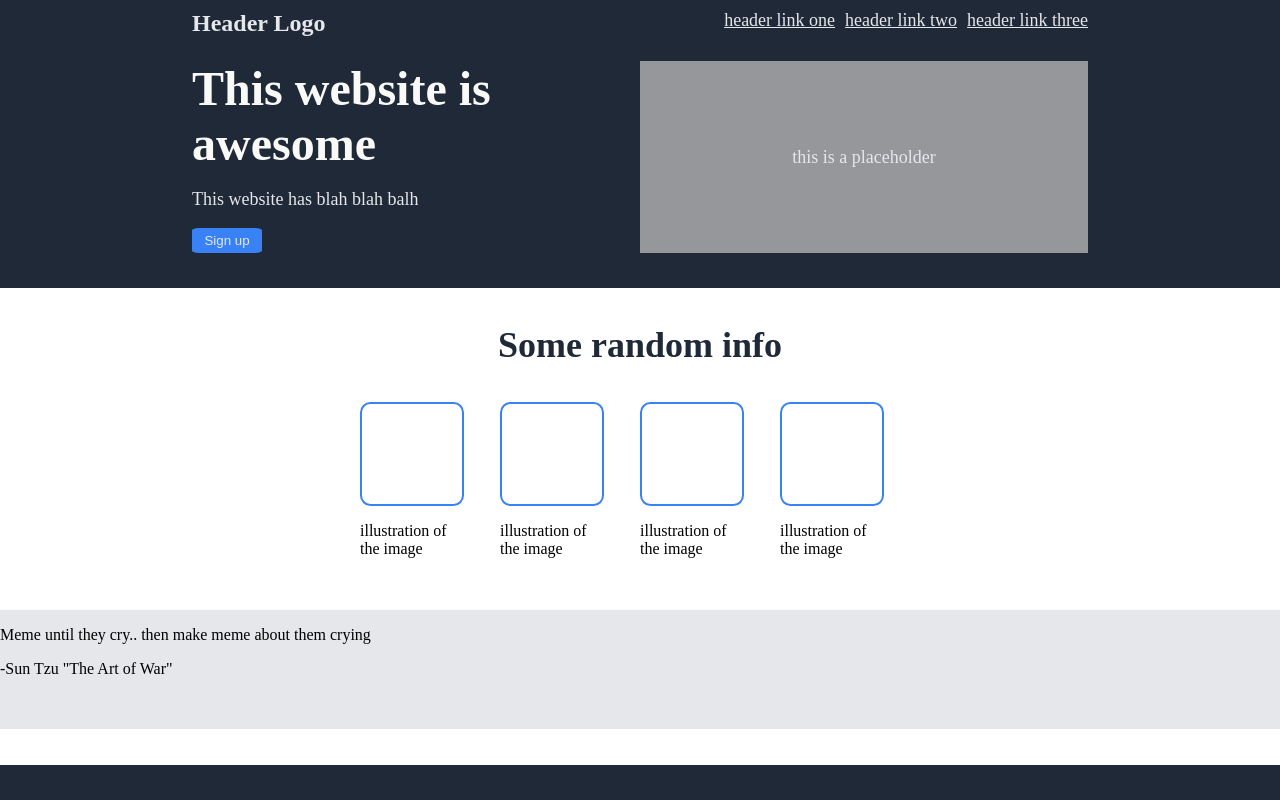
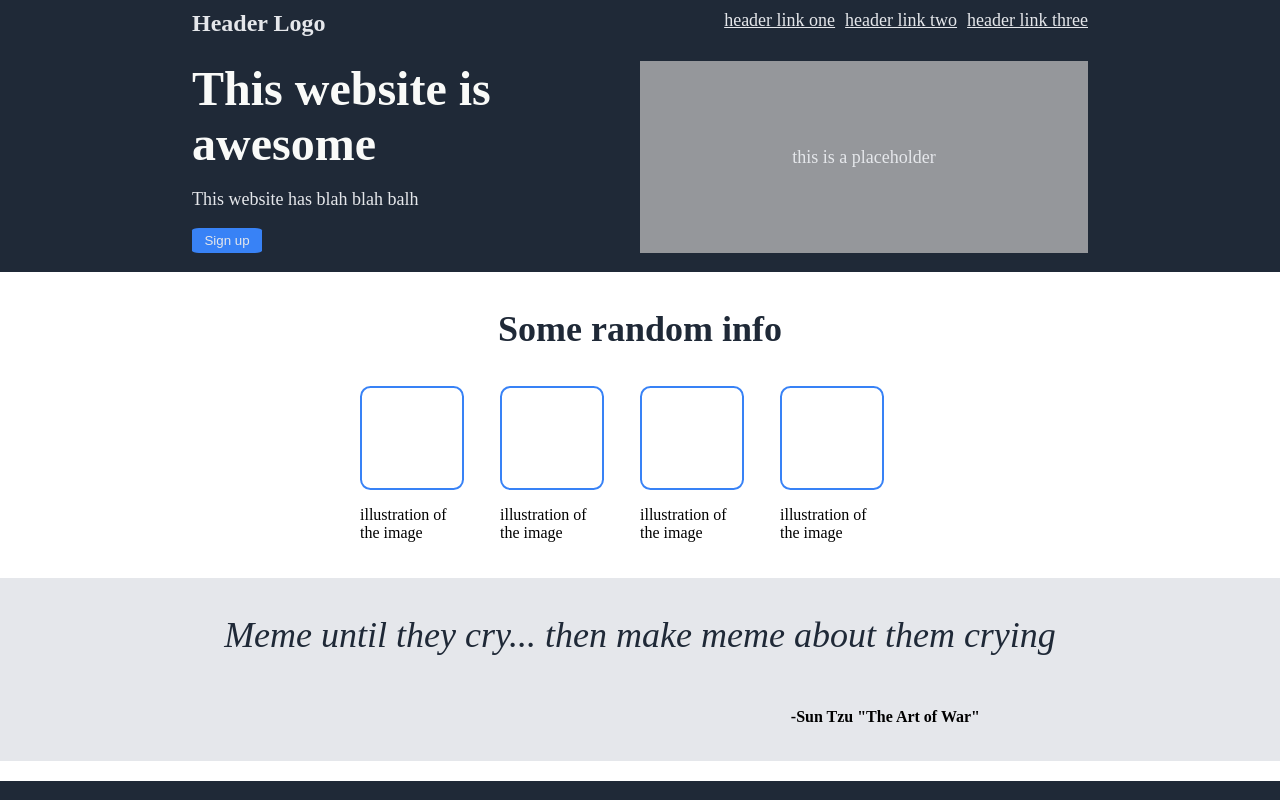
Before and after one commit to ascodeasice/Landing-page-exercise, a plain HTML site: page index.html in a window 1280 px wide. Drawn offline with Linux system fonts and the light colour scheme.

Commit message:
finished the third part(quote)

```diff
--- a/index.html
+++ b/index.html
@@ -56,7 +56,7 @@
     </div>
     <div id="quote-div">
         <div id="quote">
-            <p id="quote-text">Meme until they cry.. then make meme about them crying</p>
+            <p id="quote-text">Meme until they cry... then make meme about them crying</p>
         </div>
         <div id="author">
             <p id="author-text">-Sun Tzu "The Art  of War"</p>
--- a/style.css
+++ b/style.css
@@ -74,6 +74,10 @@ body {
     color:#E5E7EB;
 }
 
+#sign-up-btn:hover{
+    background-color: #6ba0f7;
+}
+
 #header-img-div{
     display:flex;
     justify-content: center;
@@ -127,6 +131,25 @@ body {
 #quote-div{
     flex-grow:1;
     background-color:#E5E7EB;
+    display: flex;
+    flex-direction: column;
+    align-items: center;
+}
+
+#quote-text{
+    font-size: 36px;
+    font-weight:lighter;
+    font-style:italic;
+    color:#1F2937;
+}
+
+#author{
+    align-self:flex-end;
+    margin-right:300px;
+}
+
+#author-text{
+    font-weight: bold;
 }
 
 #call-to-action{
```
